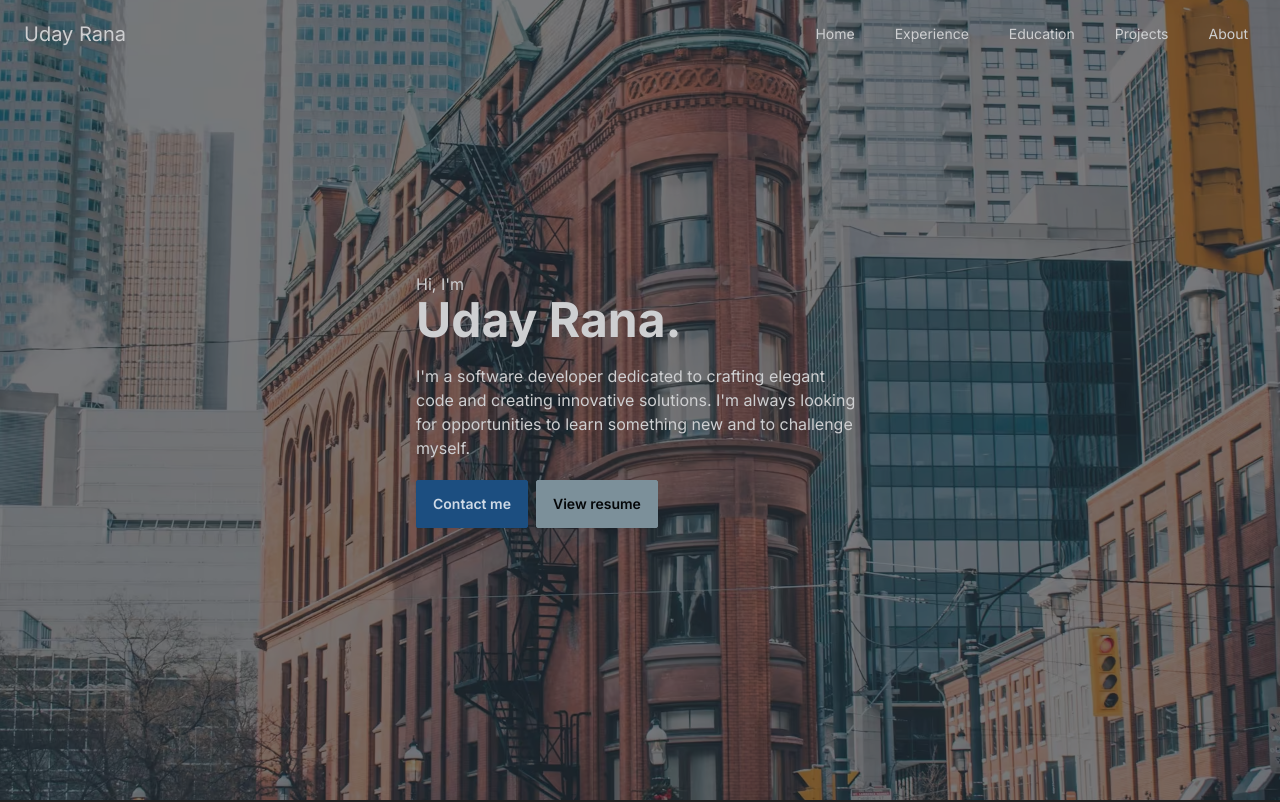
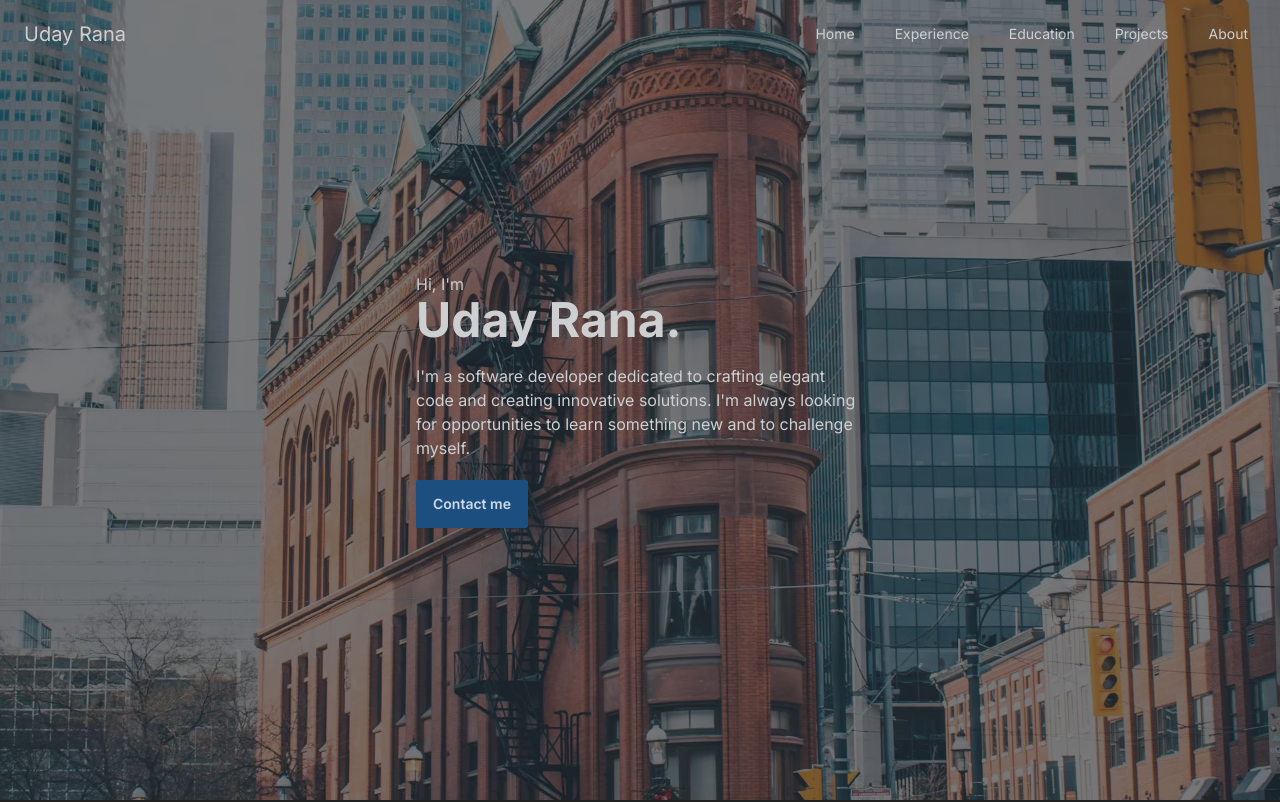
Before and after one commit to uday-rana/portfolio, a Next.js app: page / in a window 1280 px wide. Shown: the top 802 px of the page. Built offline with nearby package versions, Linux system fonts and the light colour scheme.

Commit message:
Change theme to "Business"

```diff
--- a/src/components/Hero.jsx
+++ b/src/components/Hero.jsx
@@ -17,7 +17,6 @@ export default function Hero() {
           </p>
           <div className="flex gap-2">
             <a href="mailto:bc4w46yd7@mozmail.com" className="btn btn-primary">Contact me</a>
-            <a href="/resume.pdf" download className="btn btn-secondary">View resume</a>
           </div>
         </div>
       </div>
```
